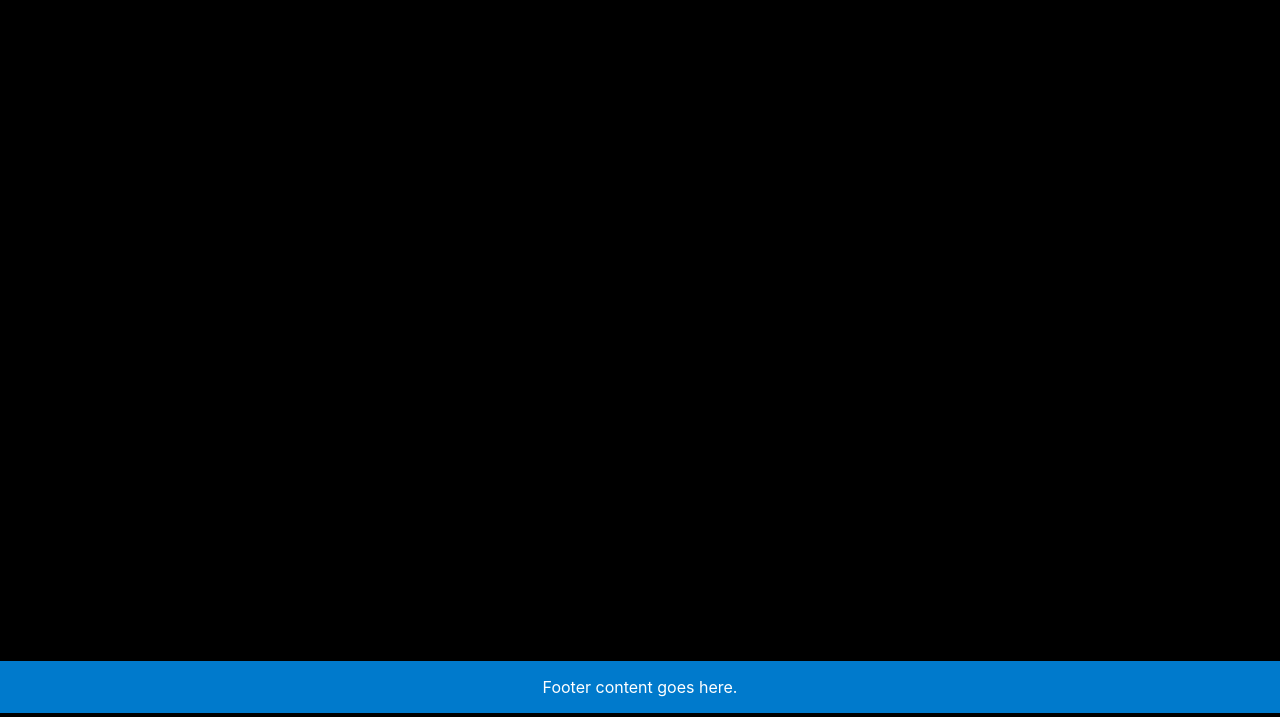
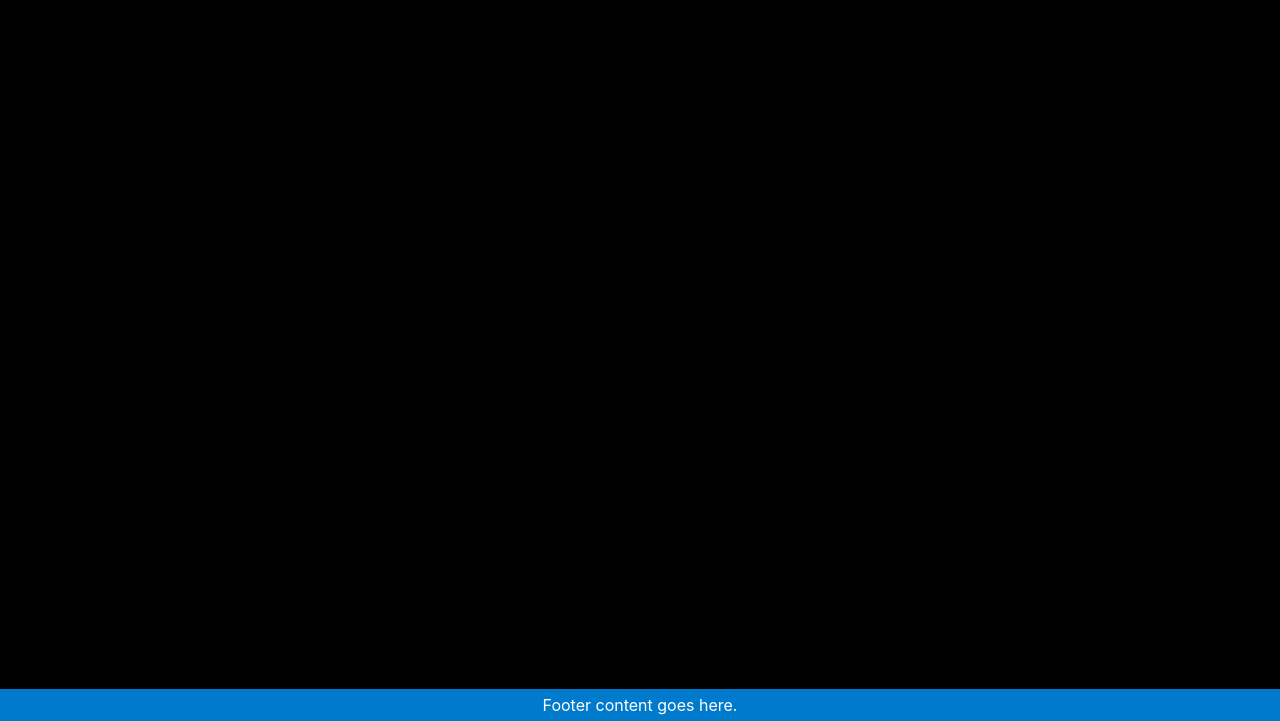
Before and after one commit to BrkptSolutions/brkptSolutions.com, a React app in the folder breakpointsolutions/: page / in a window 1280 px wide. Shown: the part 87-808 px from the top of the page. Built offline with nearby package versions, Linux system fonts and the light colour scheme; a web font is replaced by a local one.

Commit message:
okay, now header and footer are how I want them :)

```diff
--- a/breakpointsolutions/src/assets/Footer.css
+++ b/breakpointsolutions/src/assets/Footer.css
@@ -1,9 +1,7 @@
 .footer {
     position: absolute;
-    bottom: 0;
-    left: 0;
-    right: 0;
-
+    height:3%;
+    width:100%;
     background-color: #007ACC; /* VSCode blue */
     color: #fff; /* white text */
     display: flex;
--- a/breakpointsolutions/src/components/Footer.js
+++ b/breakpointsolutions/src/components/Footer.js
@@ -1,12 +1,48 @@
 import React from 'react';
 import '../assets/Footer.css';
 
-function Footer() {
-  return (
-    <div className="footer">
+class Footer extends React.Component {
+  constructor(props) {
+    super(props);
+    this.state = {
+      width: window.innerWidth,
+      top: window.innerHeight - (.03 * window.innerHeight),
+      height: window.innerHeight * .04,
+    };
+    this.handleResize = this.handleResize.bind(this);
+    this.handleScroll = this.handleScroll(this);
+  }
+
+  componentDidMount() {
+    window.addEventListener('resize', this.handleResize);
+  }
+
+  componentWillUnmount() {
+    window.removeEventListener('resize', this.handleResize);
+  }
+
+  handleResize() {
+    this.setState({
+      width: window.innerWidth,
+      top: window.innerHeight - (.03 * window.innerHeight),
+      height: window.innerHeight * .03
+    });
+  }
+  handleScroll() {
+    this.handleResize();
+  }
+
+  render() {
+    const { width, top,height } = this.state;
+    return(
+      <div className="footer" style={{width,top,height}}>
       <p>Footer content goes here.</p>
-    </div>
-  );
+      </div>    )
+  }
 }
 
+
+
+
+
 export default Footer;
--- a/breakpointsolutions/src/components/Main.js
+++ b/breakpointsolutions/src/components/Main.js
@@ -6,7 +6,8 @@ class Main extends React.Component {
         super(props);
         this.state = {
           width: window.innerWidth,
-          height: window.innerHeight - (window.innerHeight/10)
+          height: window.innerHeight - (window.innerHeight/10) - (window.innerHeight *.03) ,
+          top: window.innerHeight/10
         };
         this.handleResize = this.handleResize.bind(this);
       }
@@ -22,14 +23,15 @@ class Main extends React.Component {
       handleResize() {
         this.setState({
           width: window.innerWidth,
-          height: window.innerHeight - (window.innerHeight/10)
+          top: window.innerHeight/10,
+          height: window.innerHeight - (window.innerHeight/10) - (window.innerHeight *.03)
         });
       }
 
       render() {
-        const { width, height } = this.state;
+        const { width, top, height } = this.state;
         return(
-            <div className="test1" style={{width,height}}><VSCodePanelView width = {width} height = {height}/></div>
+            <div className="test1" style={{width,top,height}}><VSCodePanelView width = {width} top = {top}/></div>
         )
       }
     }
```
